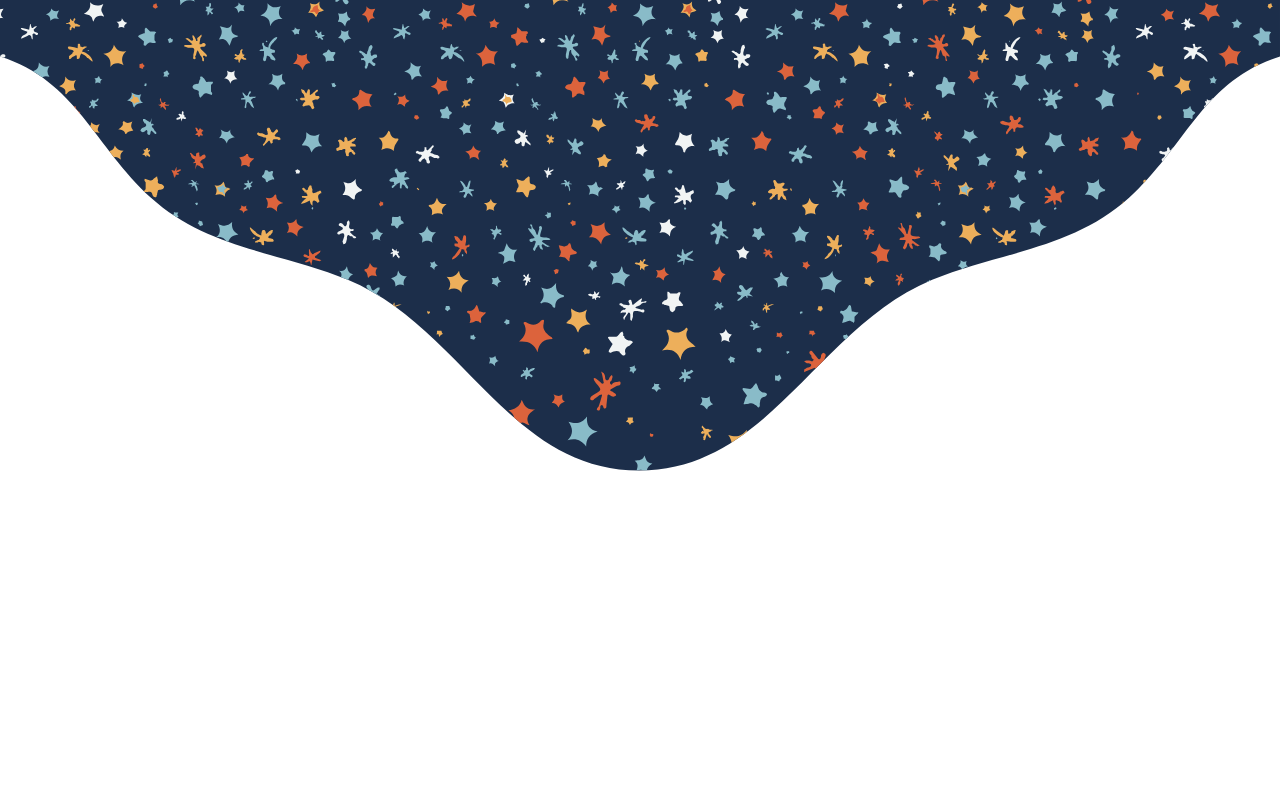
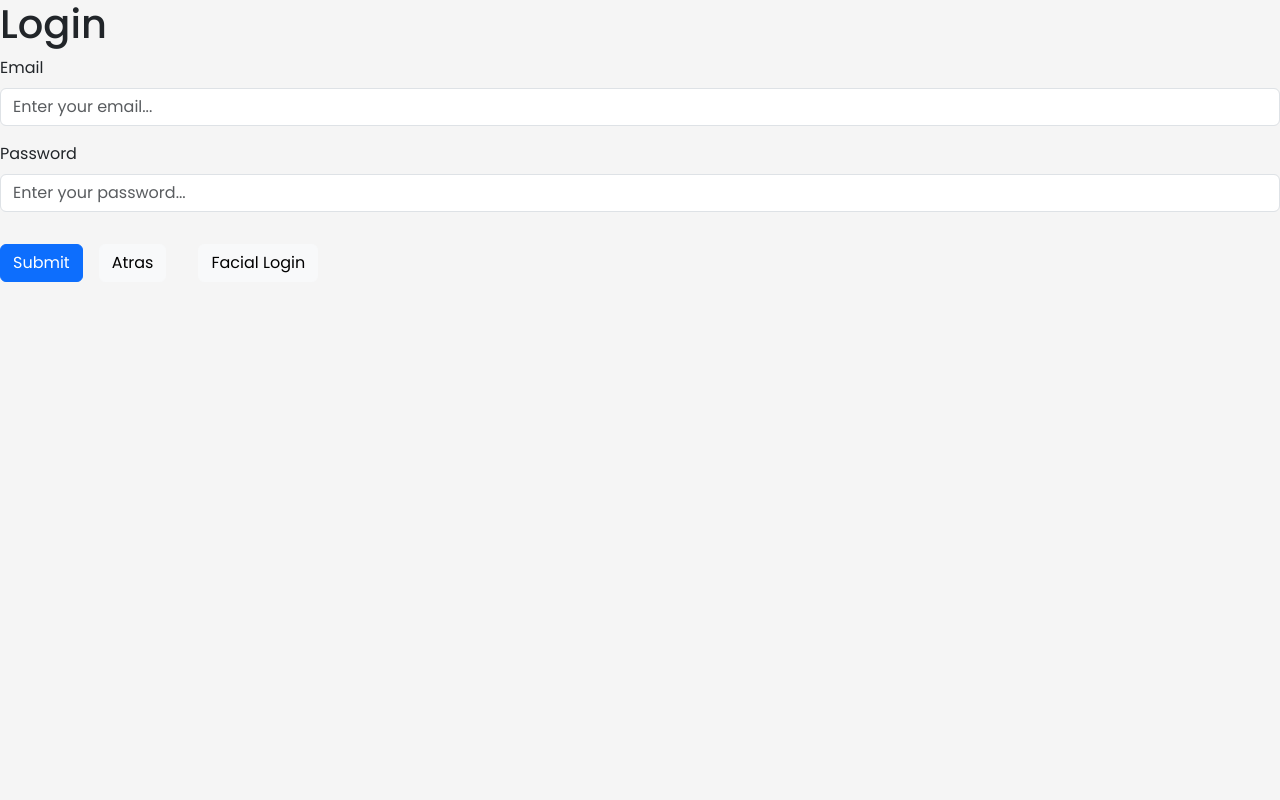
Before and after one commit to P-B-org/HoroCrew-WebApp, a React (Vite) app in the folder HoroCrew-WebApp/: page /login in a window 1280 px wide. Shown: the top 800 px of the page. Built offline with nearby package versions, Linux system fonts and the light colour scheme; what react-scroll-motion would draw is missing.

Commit message:
changes login

```diff
--- a/HoroCrew-WebApp/src/App.jsx
+++ b/HoroCrew-WebApp/src/App.jsx
@@ -12,10 +12,6 @@ import ProtectedRoute from "./components/Misc/ProtectedRoute/ProtectedRoute"
 import { Profile } from "./views/Profile/Profile";
 import { AppBack } from "./components/BackgroundSigns/Background";
 import { FormBg } from "./components/BackgroudForms/BackgroundForm";
-
-
-
-
 
 function App() {
   return (
@@ -35,7 +31,7 @@ function App() {
         } />
         <Route path="/login" element={
           <>
-            <FormBg />
+
             <Login />
 
           </>
--- a/HoroCrew-WebApp/src/components/BackgroudForms/BackgroundForm.css
+++ b/HoroCrew-WebApp/src/components/BackgroudForms/BackgroundForm.css
@@ -6,4 +6,5 @@
 
 * {
     margin: 0;
+
 }
--- /dev/null
+++ b/HoroCrew-WebApp/src/views/misc/Login/Login.css
@@ -0,0 +1,3 @@
+* {
+    background-color: whitesmoke;
+}
--- a/HoroCrew-WebApp/src/views/misc/Login/Login.jsx
+++ b/HoroCrew-WebApp/src/views/misc/Login/Login.jsx
@@ -8,6 +8,7 @@ import { login as loginService } from "../../../services/AuthService";
 import { setAccessToken } from "../../../stores/AccessTokenStore";
 import { loginSchema } from "../../../utils/schemas/login.schema";
 import { Link } from "react-router-dom";
+import "./Login.css"
 
 
 const initialValues = {
--- a/HoroCrew-WebApp/src/views/misc/Signup/Signup.jsx
+++ b/HoroCrew-WebApp/src/views/misc/Signup/Signup.jsx
@@ -5,6 +5,7 @@ import { signUp as signUpService } from "../../../services/AuthService";
 import { useNavigate } from "react-router-dom";
 import { signUpSchema } from "../../../utils/schemas/signUp.schema";
 import { Link } from "react-router-dom";
+
 
 const initialValues = {
     firstName: "",
```
Also changed, not shown: HoroCrew-WebApp/src/views/misc/Signup/Signup.css (added).
